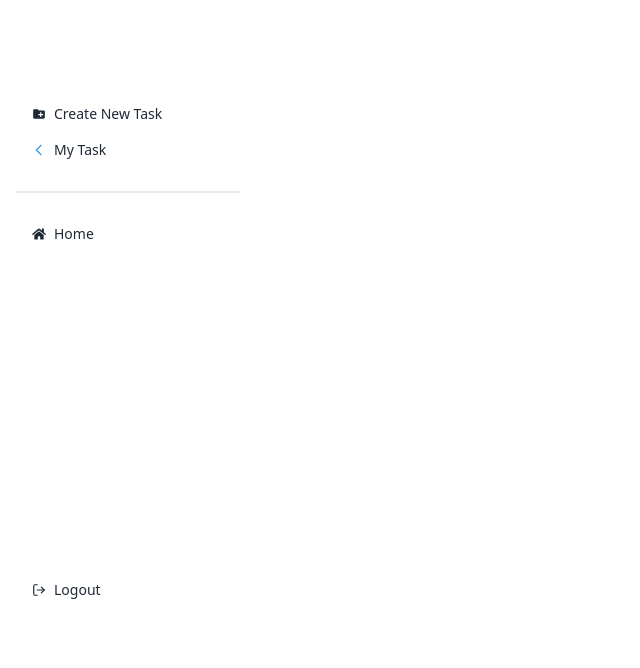
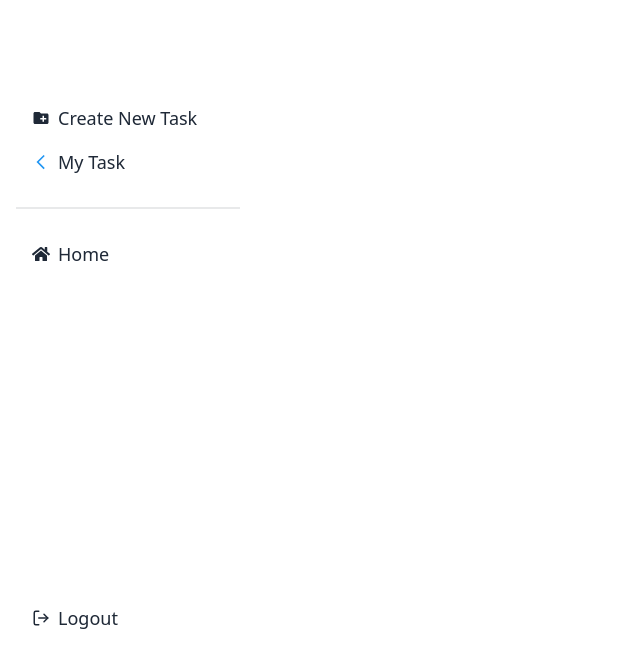
Before and after one commit to mohosin2126/task-pro-client, a React (Vite) app: page /dashboard in a window 1280 px wide. Shown: the top 668 px of the page, without its empty margins (0-640 px from the left). Built offline with nearby package versions, Linux system fonts and the light colour scheme; no server answers; sample sign-in values are in the browser's storage.

Commit message:
set position

```diff
--- a/src/Layout/Dashboard.jsx
+++ b/src/Layout/Dashboard.jsx
@@ -20,26 +20,26 @@ const Dashboard = () => {
   return (
     <div className="flex">
       {/* dashboard side bar */}
-      <div className="w-64 mt-20 min-h-screen">
+      <div className="w-64 mt-20 min-h-screen fixed ">
         <ul className="menu p-4">
-          <li>
+          <li className="text-lg">
             <NavLink to="/dashboard/createnewtask">
              < MdCreateNewFolder/> Create New Task
             </NavLink>
           </li>
-          <li>
+          <li  className="text-lg">
             <NavLink to="/dashboard/mytask">
               <FcPrevious/> My Task
             </NavLink>
           </li>
           {/* shared nav links */}
           <div className="divider"></div>
-          <li>
+          <li  className="text-lg">
             <NavLink to="/">
               <FaHome /> Home
             </NavLink>
           </li>
-          <li onClick={handleLogOut} className="mt-80">
+          <li onClick={handleLogOut} className="mt-80 text-lg">
             {user ? (
               <div>
                 <LuLogOut />
@@ -50,7 +50,7 @@ const Dashboard = () => {
         </ul>
       </div>
       {/* dashboard content */}
-      <div className="flex-1 p-8">
+      <div className="flex-1 p-8 ml-64 ">
         <Outlet />
       </div>
     </div>
```
